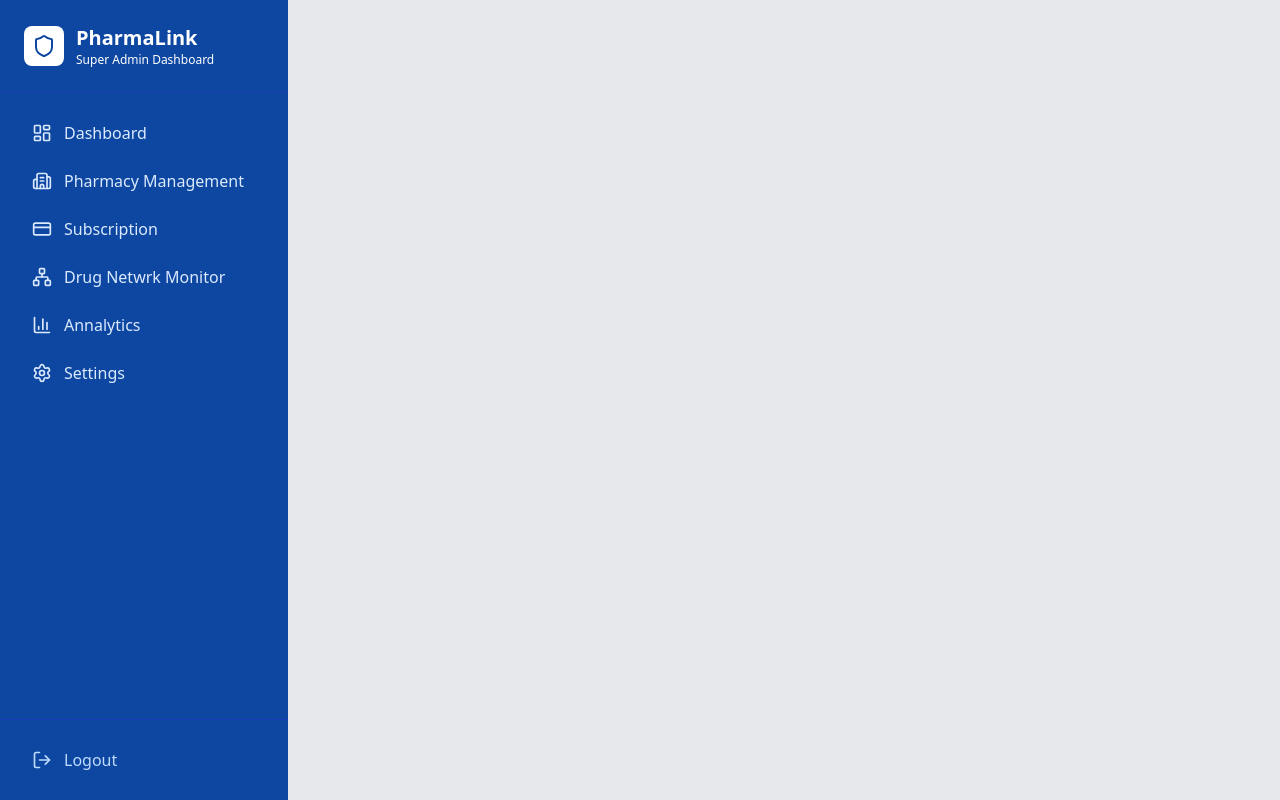
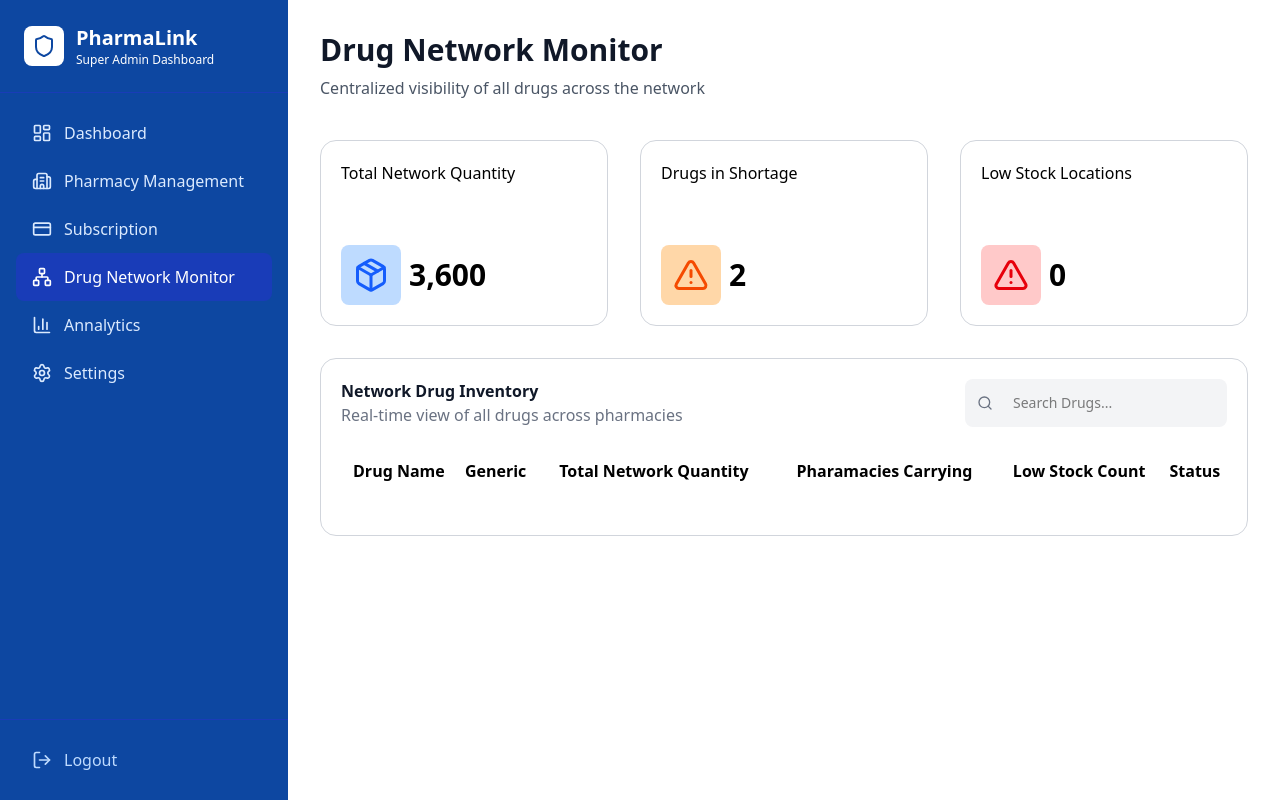
Before and after one commit to flexyycode/PharmaLink-Frontend, a React (Vite) app: page /super-admin/network in a window 1280 px wide. Built offline with nearby package versions, Linux system fonts and the light colour scheme.

Commit message:
Network Monitor frontend done

```diff
--- a/src/components/Super Admin/DrugNetworkMonitor.tsx
+++ b/src/components/Super Admin/DrugNetworkMonitor.tsx
@@ -1,9 +1,91 @@
-
+import { Package, AlertTriangle, Search } from "lucide-react"
 
 function DrugNetworkMonitor () {
     return (
-        <div></div>
+        <div className="p-8 bg-white h-full">
+            <div>
+                <h1 className="font-bold text-3xl text-gray-900">
+                    Drug Network Monitor
+                </h1>
+                <p className="text-gray-600 py-2">
+                    Centralized visibility of all drugs across the network
+                </p>
+            </div>
+            <div className="grid grid-cols-3 gap-8 py-8">
+                <FeatureCard
+                title="Total Network Quantity"
+                icon={<Package className="text-blue-600 bg-blue-200 size-15 px-3 rounded-lg "/>}
+                amount="3,600"
+                />
+                <FeatureCard
+                title="Drugs in Shortage"
+                icon={<AlertTriangle className="text-orange-600 bg-orange-200 size-15 px-3 rounded-lg" />}
+                amount="2"
+                />
+                <FeatureCard
+                title="Low Stock Locations"
+                icon={<AlertTriangle className="text-red-600 bg-red-200 size-15 px-3 rounded-lg" />}
+                amount="0"
+                />
+            </div>
+            <div className="border border-gray-300 rounded-2xl p-5">
+                <div className="flex justify-between">
+                    <div>
+                        <h1 className="text-gray-900 font-bold">Network Drug Inventory</h1>
+                        <p className="text-gray-500">Real-time view of all drugs across pharmacies</p>
+                    </div>
+                    <search className="flex items-center bg-gray-100 gap-5 p-3 rounded-lg">
+                        <Search className="size-4 text-gray-500"/>
+                    <input type="text"
+                    className="text-sm"
+                    placeholder="Search Drugs..."
+                    />
+                    </search>
+                </div>
+                <div className="py-8">
+                    <table className="w-full">
+                        <thead className="">
+                            <tr>
+                                <th>
+                                    Drug Name
+                                </th>
+                                  <th>
+                                    Generic
+                                </th>
+                                  <th>
+                                    Total Network Quantity
+                                </th>
+                                  <th>
+                                    Pharamacies Carrying
+                                </th>
+                                  <th>
+                                    Low Stock Count
+                                </th>
+                                  <th>
+                                   Status
+                                </th>
+                            </tr>
+                        </thead>
+                    </table>
+                </div>
+            </div>
+        </div>
     )
 }
 
 export default DrugNetworkMonitor;
+
+
+const FeatureCard = ({icon, title, amount}: {icon: any, title: string, amount: string}) => {
+    return(
+        <div className="border border-gray-300 rounded-2xl p-5">
+            <h1>{title}</h1>
+            <div className="flex pt-15 items-center gap-2">
+                <div>
+                {icon}
+                </div>
+                <p className="font-bold text-3xl">{amount}</p>
+            </div>
+        </div>
+    )
+}
--- a/src/components/Super Admin/SuperAdminLayout.tsx
+++ b/src/components/Super Admin/SuperAdminLayout.tsx
@@ -6,7 +6,7 @@ const navigation = [
     { name: "Dashboard", href: "/super-admin/dashboard", icon: LayoutDashboard },
     { name: "Pharmacy Management", href: "/super-admin/pharmancy", icon: Building2 },
     { name: "Subscription", href:"/super-admin/subscription", icon: CreditCard},
-    { name: "Drug Netwrk Monitor", href: "/", icon: Network},
+    { name: "Drug Network Monitor", href: "/super-admin/network", icon: Network},
     { name: "Annalytics", href:"/", icon: ChartColumn },
     { name: "Settings", href: "/", icon: Settings }
 ]
@@ -54,7 +54,7 @@ function SuperAdminLayout () {
 
                         <div className="p-4 border-t border-blue-800">
                             <Link to="/login">
-                                <button className="flex items-center gap-3 px-4 py-3 rounded-lg text-blue-200 hover:bg-blue-700/50 hover:text-white w-full">
+                                <button className="flex items-center gap-3 px-4 py-3 rounded-lg text-blue-200 hover:bg-blue-800/50 hover:text-white w-full">
                                     <LogOut className="size-5" />
                                     Logout
                                 </button>
```
